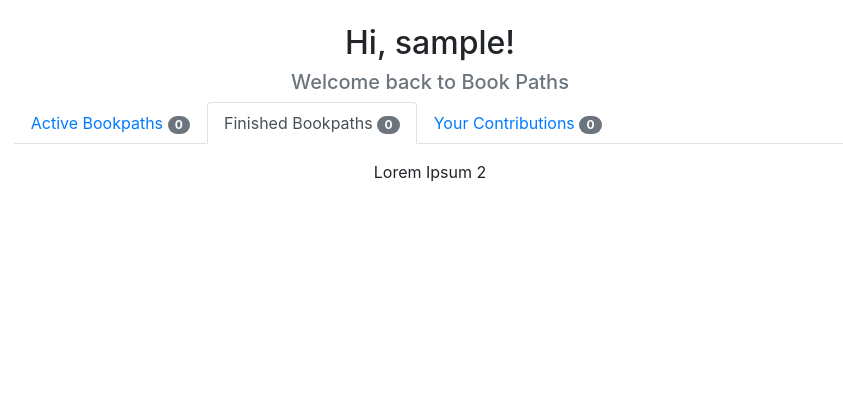
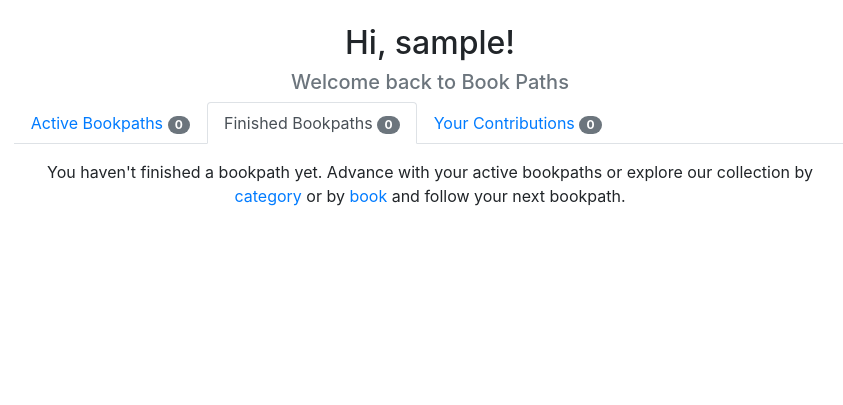
Before and after one commit to DamianRubio/bookpaths, a Django app: page /profile in a window 1280 px wide, after a click that opens the changed part. Shown: the part 56-461 px from the top of the page, without its empty margins (195-1038 px from the left). Run offline with Django 3.2, Linux system fonts and the light colour scheme; the visitor is signed in with stand-in values (Sample User, id 1); data that the repository does not hold is empty; some libraries are stand-ins or nearby versions.

Commit message:
Added the possibility to see the finished bookpaths from the profile

```diff
--- a/bookpaths_app/templates/bookpaths_app/profile.html
+++ b/bookpaths_app/templates/bookpaths_app/profile.html
@@ -88,7 +88,22 @@
               You do not have active bookpaths. Explore our collection by <a href="{% url 'categories' %}">category</a> or by <a href="#">book</a> and follow your next bookpath
               {% endif %}
             </div>
-            <div class="tab-pane fade mt-3" id="finished-content">Lorem Ipsum 2</div>
+            <div class="tab-pane fade mt-3" id="finished-content">
+              {% if finished_bookpaths %}
+                {% for finished in finished_bookpaths %}
+                  <div class="media container position-relative bg-light shadow p-4 rounded mb-3">
+                    <div class="media-body">
+                        <h3>{{ finished.bookpath.name }}</h3>
+                        <span class="text-muted d-block">Category: {{ finished.bookpath.category }}</span>
+                        <span class="text-muted d-block">{{ finished.bookpath.description }}</span>
+                        <a href="{% url 'bookpath' bookpath_id=finished.bookpath.id %}" class="stretched-link"></a>
+                    </div>
+                  </div>
+                {% endfor %}
+              {% else %}
+              You haven't finished a bookpath yet. Advance with your active bookpaths or explore our collection by <a href="{% url 'categories' %}">category</a> or by <a href="#">book</a> and follow your next bookpath.
+              {% endif %}
+            </div>
             <div class="tab-pane fade mt-3" id="contributions-content">
               {% if contributions %}
                 {% for bookpath_contributed in contributions %}
```
Also changed, not shown: README.md.
